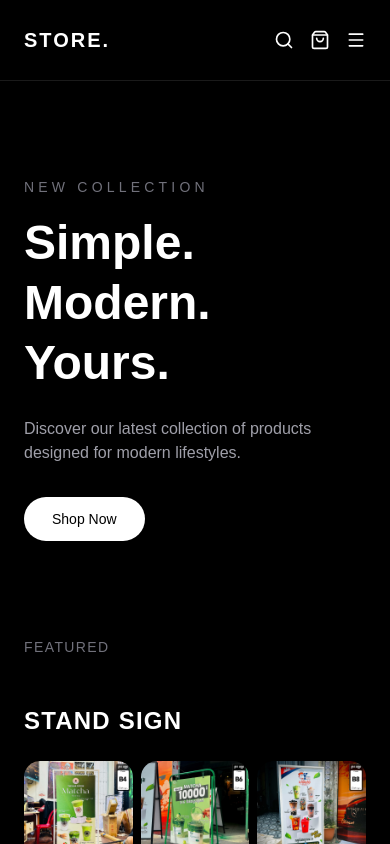
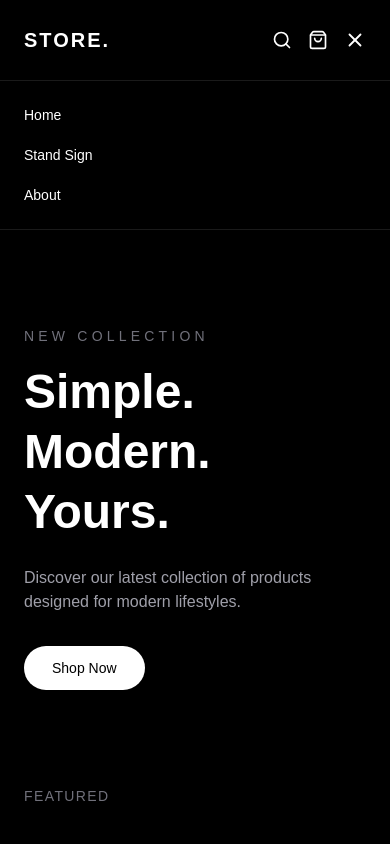
Before and after one commit to SemSreyleak11111111111111/store, a React (Vite) app: page / in a window 390 px wide. Both pictures are taken after a click on the button 356 px from the left and 40 px from the top of the page. Shown: the top 844 px of the page. Built offline with nearby package versions, Linux system fonts and the light colour scheme.

Commit message:
navbar fix

```diff
--- a/src/components/Navbar.jsx
+++ b/src/components/Navbar.jsx
@@ -1,12 +1,12 @@
-import { Search, ShoppingBag, Menu } from "lucide-react";
-
-import logo from "../data/logo";
-import clothes from "../data/clothes";
-import standSign from "../data/standSign";
+import { useState } from "react";
+import { Search, ShoppingBag, Menu, X } from "lucide-react";
+import categories from "../data/categoryData";
 
 function Navbar() {
+  const [menuOpen, setMenuOpen] = useState(false);
+
   return (
-    <nav className="border-b border-white/10 bg-black">
+    <nav className="relative border-b border-white/10 bg-black text-white">
       <div className="mx-auto flex h-20 max-w-7xl items-center justify-between px-6">
 
         {/* Store Logo */}
@@ -17,10 +17,9 @@ function Navbar() {
           STORE.
         </a>
 
-        {/* Navigation */}
+        {/* Desktop Navigation */}
         <div className="hidden items-center gap-8 md:flex">
 
-          {/* Home */}
           <a
             href="/"
             className="text-sm hover:text-zinc-400"
@@ -28,31 +27,16 @@ function Navbar() {
             Home
           </a>
 
-          {/* Clothes */}
-          {/* <a
-            href="/clothes"
-            className="text-sm hover:text-zinc-400"
-          >
-            Clothes
-          </a> */}
+          {categories.map((category) => (
+            <a
+              key={category.slug}
+              href={`/#${category.slug}`}
+              className="text-sm hover:text-zinc-400"
+            >
+              {category.name}
+            </a>
+          ))}
 
-          {/* Logo */}
-          {/* <a
-            href="/logo"
-            className="text-sm hover:text-zinc-400"
-          >
-            Logo
-          </a> */}
-
-          {/* Stand Sign */}
-          <a
-            href="/stand-sign"
-            className="text-sm hover:text-zinc-400"
-          >
-            Stand Sign
-          </a>
-
-          {/* About */}
           <a
             href="/about"
             className="text-sm hover:text-zinc-400"
@@ -64,20 +48,64 @@ function Navbar() {
 
         {/* Icons */}
         <div className="flex items-center gap-4">
-          <button>
+
+          <button className="hover:text-zinc-400">
             <Search size={20} />
           </button>
 
-          <button>
+          <button className="hover:text-zinc-400">
             <ShoppingBag size={20} />
           </button>
 
-          <button className="md:hidden">
-            <Menu size={20} />
+          {/* Mobile Menu Button */}
+          <button
+            className="md:hidden hover:text-zinc-400"
+            onClick={() => setMenuOpen(!menuOpen)}
+            aria-label="Toggle menu"
+          >
+            {menuOpen ? <X size={22} /> : <Menu size={22} />}
           </button>
+
         </div>
+      </div>
 
-      </div>
+      {/* Mobile Menu */}
+      {menuOpen && (
+        <div className="border-t border-white/10 bg-black px-6 py-6 md:hidden">
+
+          <div className="flex flex-col gap-5">
+
+            <a
+              href="/"
+              onClick={() => setMenuOpen(false)}
+              className="text-sm hover:text-zinc-400"
+            >
+              Home
+            </a>
+
+            {categories.map((category) => (
+              <a
+                key={category.slug}
+                href={`/#${category.slug}`}
+                onClick={() => setMenuOpen(false)}
+                className="text-sm hover:text-zinc-400"
+              >
+                {category.name}
+              </a>
+            ))}
+
+            <a
+              href="/about"
+              onClick={() => setMenuOpen(false)}
+              className="text-sm hover:text-zinc-400"
+            >
+              About
+            </a>
+
+          </div>
+
+        </div>
+      )}
     </nav>
   );
 }
--- a/src/components/ProductGrid.jsx
+++ b/src/components/ProductGrid.jsx
@@ -2,7 +2,6 @@ import products from "../data/products";
 import ProductCard from "./ProductCard";
 
 function ProductGrid() {
-  // Group products by category
   const groupedProducts = products.reduce((groups, product) => {
     const category = product.category;
 
@@ -18,8 +17,18 @@ function ProductGrid() {
   return (
     <div className="space-y-16">
       {Object.entries(groupedProducts).map(
-        ([category, categoryProducts]) => (
-          <section key={category}>
+        ([category, categoryProducts]) => {
+          const slug = category
+            .toLowerCase()
+            .trim()
+            .replace(/\s+/g, "-");
+
+          return (
+            <section
+              key={category}
+              id={slug}
+              className="scroll-mt-24"
+            >
               <h3 className="mb-6 text-2xl font-bold uppercase tracking-wider">
                 {category}
               </h3>
@@ -33,7 +42,8 @@ function ProductGrid() {
                 ))}
               </div>
             </section>
-        )
+          );
+        }
       )}
     </div>
   );
--- /dev/null
+++ b/src/data/categoryData.js
@@ -0,0 +1,20 @@
+const categories = [
+//   {
+//     name: "Clothes",
+//     slug: "clothes",
+//   },
+//   {
+//     name: "Logo",
+//     slug: "logo",
+//   },
+//   {
+//     name: "Sticker",
+//     slug: "sticker",
+//   },
+  {
+    name: "Stand Sign",
+    slug: "stand-sign",
+  },
+];
+
+export default categories;
```
Also changed, not shown: src/data/navbar.js (deleted). Lines whose indentation alone changed are shown as unchanged.
